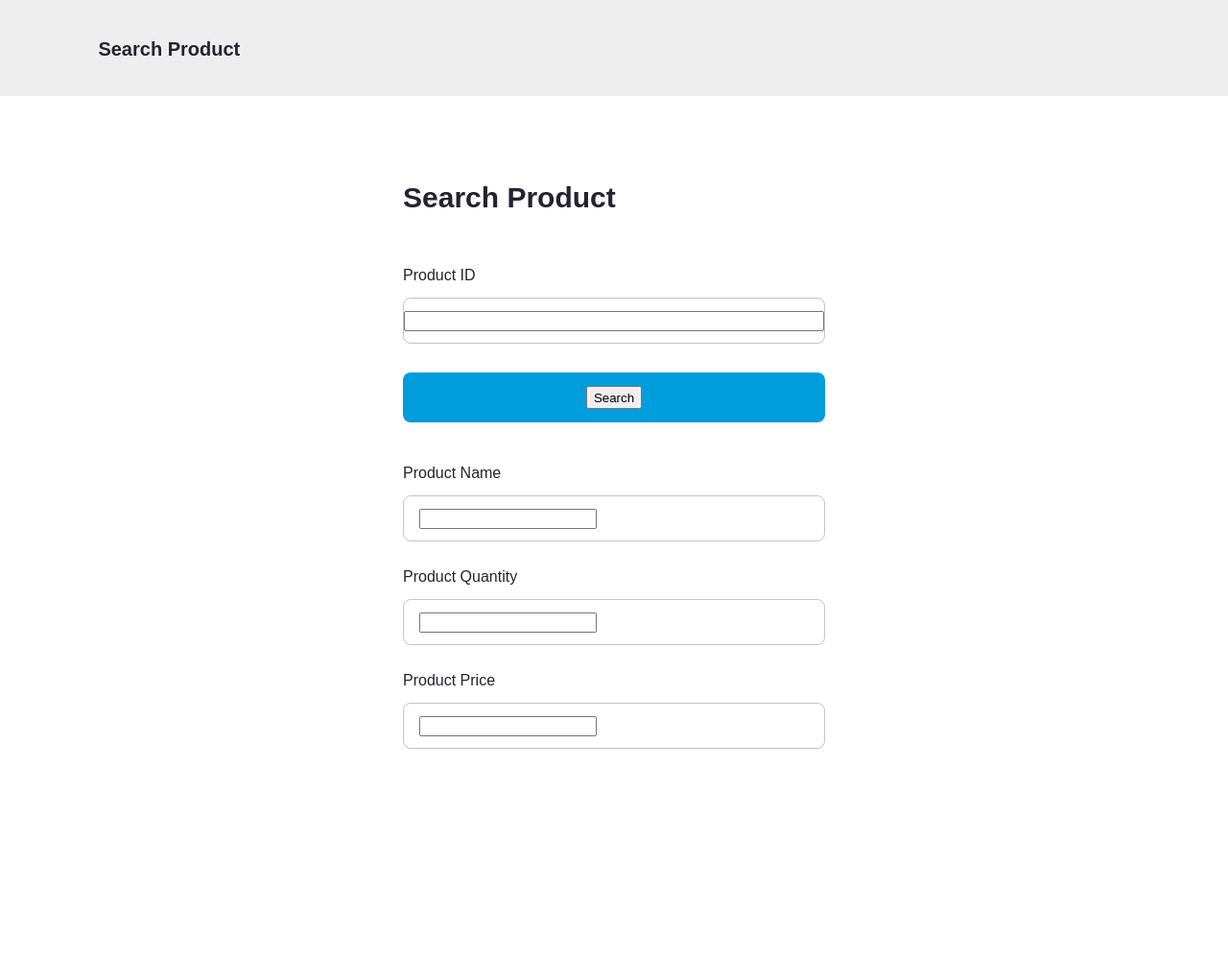
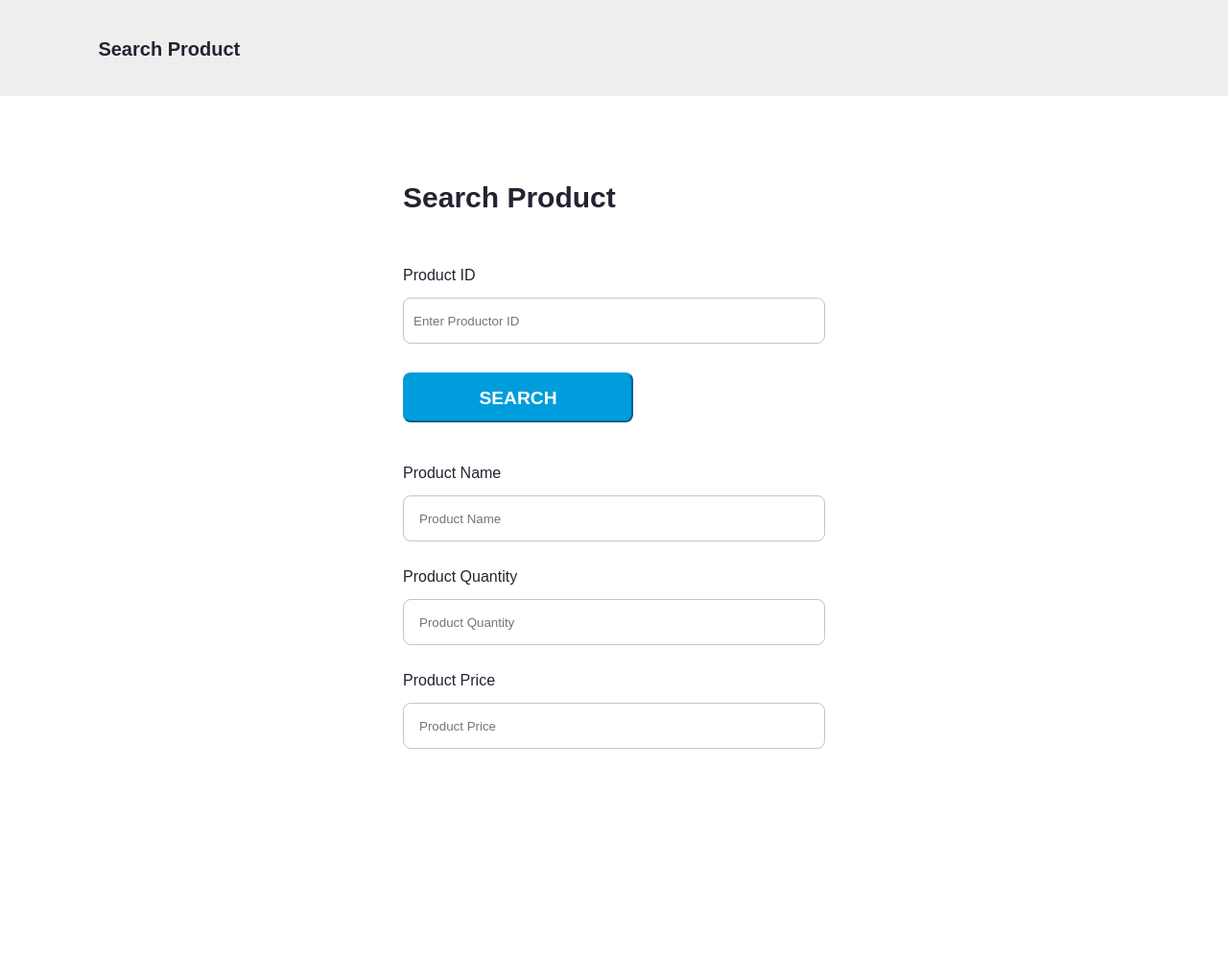
Before and after one commit to rr-uchchash360/Halkhata-The-Shop-Management-System, a PHP site: page /Search.html in a window 1280 px wide. Shown: the whole page at 96% size. Run offline with PHP 8.4, Linux system fonts and the light colour scheme.

Commit message:
Search Page Updated
Search Page was updated.

```diff
--- a/Search.css
+++ b/Search.css
@@ -67,7 +67,7 @@
     display: flex;
     flex-direction: column;
     justify-content: center;
-    padding: 0px 0px;
+    padding: 10px 10px;
     position: absolute;
     width: 440px;
     height: 48px;
@@ -84,12 +84,18 @@
     padding: 14px 16px;
     gap: 4px;
     position: absolute;
-    width: 440px;
+    width: 240px;
     height: 52px;
     left: 420px;
     top: 388px;
     background: #009DDC;
     border-radius: 8px;
+    border-color: #009DDC;
+
+    text-transform: uppercase;
+    color: #fff;
+    font-weight: bolder;
+    font-size: larger;
 }
 
 .wrapper-product-name-label{
--- a/Search.html
+++ b/Search.html
@@ -17,46 +17,48 @@
         </div>
     </div>
 
-    <div class="wrapper">
-
+    <form action="" method="get" class="wrapper">
         <div class="wrapper-search-product-label">
             <label>Search Product</label>
         </div>
 
+
         <div class="wrapper-product-id-label">
             <label>Product ID</label>
         </div>
-        <div class="wrapper-product-id-input">
-            <input type="text">
+        <div>
+            <input type="text" class="wrapper-product-id-input" placeholder="Enter Productor ID">
         </div>
 
-        <div class="wrapper-search-button">
-            <input id= "button" type="button" value="Search" required>
+
+        <div>
+            <button type="submit" class="wrapper-search-button" required>Search</button>
         </div>
+
 
         <div class="wrapper-product-name-label">
             <label>Product Name</label>
         </div>
-        <div class="wrapper-product-name-output">
-            <input type="text">
+        <div>
+            <input type="text" class="wrapper-product-name-output" placeholder="Product Name">
         </div>
+
 
         <div class="wrapper-product-quantity-label">
             <label>Product Quantity</label>
         </div>
-        <div class="wrapper-product-quantity-output">
-            <input type="text">
+        <div>
+            <input type="text" class="wrapper-product-quantity-output" placeholder="Product Quantity">
         </div>
+
 
         <div class="wrapper-product-price-label">
             <label>Product Price</label>
         </div>
-        <div class="wrapper-product-price-output">
-            <input type="text">
+        <div>
+            <input type="text" class="wrapper-product-price-output" placeholder="Product Price">
         </div>
-
-    </div>
-
+    </form>
 </body>
 
 </html>
```
